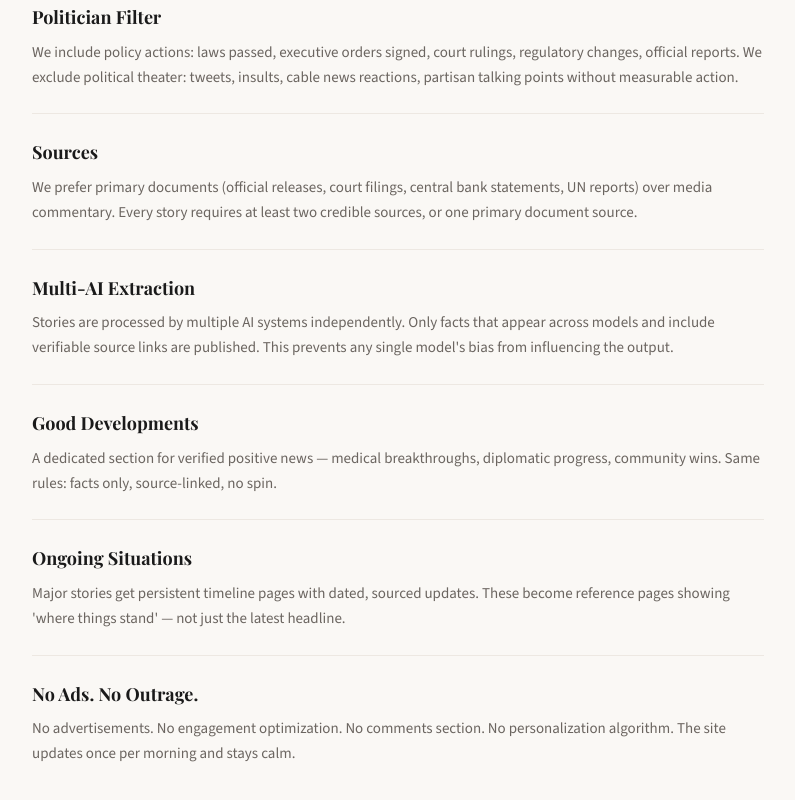
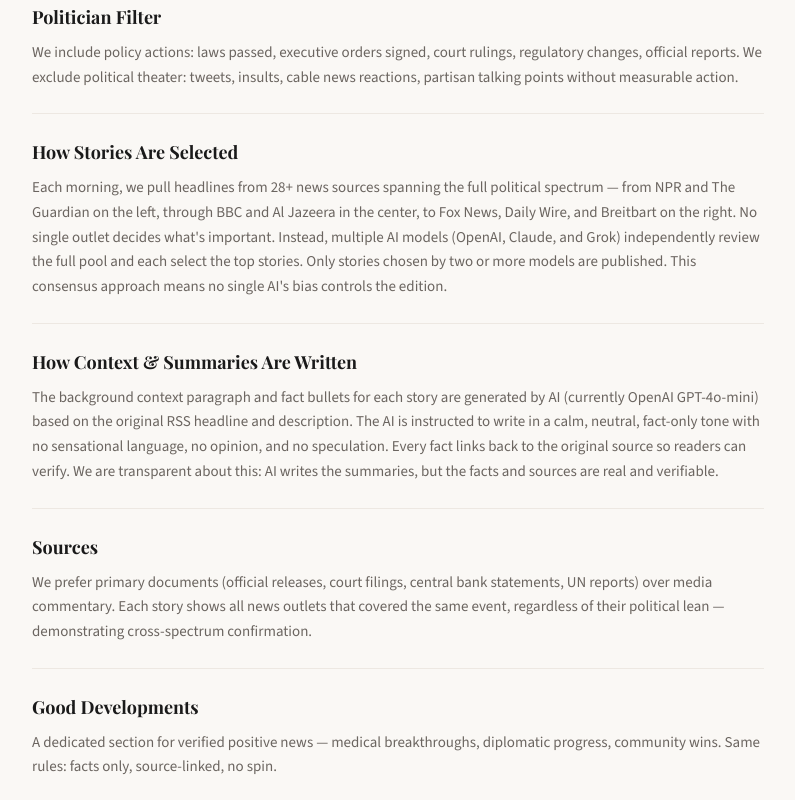
Before and after one commit to pickettdad/daily-informant, a Next.js app: page /how-it-works in a window 1280 px wide. Shown: the part 560-1360 px from the top of the page, without its empty margins (242-1037 px from the left). Built offline with nearby package versions, Linux system fonts and the light colour scheme.

Commit message:
Update page.tsx

```diff
--- a/app/how-it-works/page.tsx
+++ b/app/how-it-works/page.tsx
@@ -25,14 +25,19 @@ const sections = [
       "We include policy actions: laws passed, executive orders signed, court rulings, regulatory changes, official reports. We exclude political theater: tweets, insults, cable news reactions, partisan talking points without measurable action.",
   },
   {
+    title: "How Stories Are Selected",
+    content:
+      "Each morning, we pull headlines from 28+ news sources spanning the full political spectrum — from NPR and The Guardian on the left, through BBC and Al Jazeera in the center, to Fox News, Daily Wire, and Breitbart on the right. No single outlet decides what's important. Instead, multiple AI models (OpenAI, Claude, and Grok) independently review the full pool and each select the top stories. Only stories chosen by two or more models are published. This consensus approach means no single AI's bias controls the edition.",
+  },
+  {
+    title: "How Context & Summaries Are Written",
+    content:
+      "The background context paragraph and fact bullets for each story are generated by AI (currently OpenAI GPT-4o-mini) based on the original RSS headline and description. The AI is instructed to write in a calm, neutral, fact-only tone with no sensational language, no opinion, and no speculation. Every fact links back to the original source so readers can verify. We are transparent about this: AI writes the summaries, but the facts and sources are real and verifiable.",
+  },
+  {
     title: "Sources",
     content:
-      "We prefer primary documents (official releases, court filings, central bank statements, UN reports) over media commentary. Every story requires at least two credible sources, or one primary document source.",
-  },
-  {
-    title: "Multi-AI Extraction",
-    content:
-      "Stories are processed by multiple AI systems independently. Only facts that appear across models and include verifiable source links are published. This prevents any single model's bias from influencing the output.",
+      "We prefer primary documents (official releases, court filings, central bank statements, UN reports) over media commentary. Each story shows all news outlets that covered the same event, regardless of their political lean — demonstrating cross-spectrum confirmation.",
   },
   {
     title: "Good Developments",
@@ -42,12 +47,17 @@ const sections = [
   {
     title: "Ongoing Situations",
     content:
-      "Major stories get persistent timeline pages with dated, sourced updates. These become reference pages showing 'where things stand' — not just the latest headline.",
+      "Major stories get persistent timeline pages with dated, sourced updates. When today's news relates to an ongoing situation, the timeline updates automatically. These become reference pages showing 'where things stand' — not just the latest headline.",
   },
   {
     title: "No Ads. No Outrage.",
     content:
       "No advertisements. No engagement optimization. No comments section. No personalization algorithm. The site updates once per morning and stays calm.",
+  },
+  {
+    title: "What This Site Is Not",
+    content:
+      "This is not journalism. We do not conduct original reporting. We are a curation and summarization layer that helps people access verified news from across the spectrum in one calm place. All credit belongs to the original reporters and sources. AI assists with summarization and selection — humans maintain the editorial rules and review the output.",
   },
 ];
 
```
